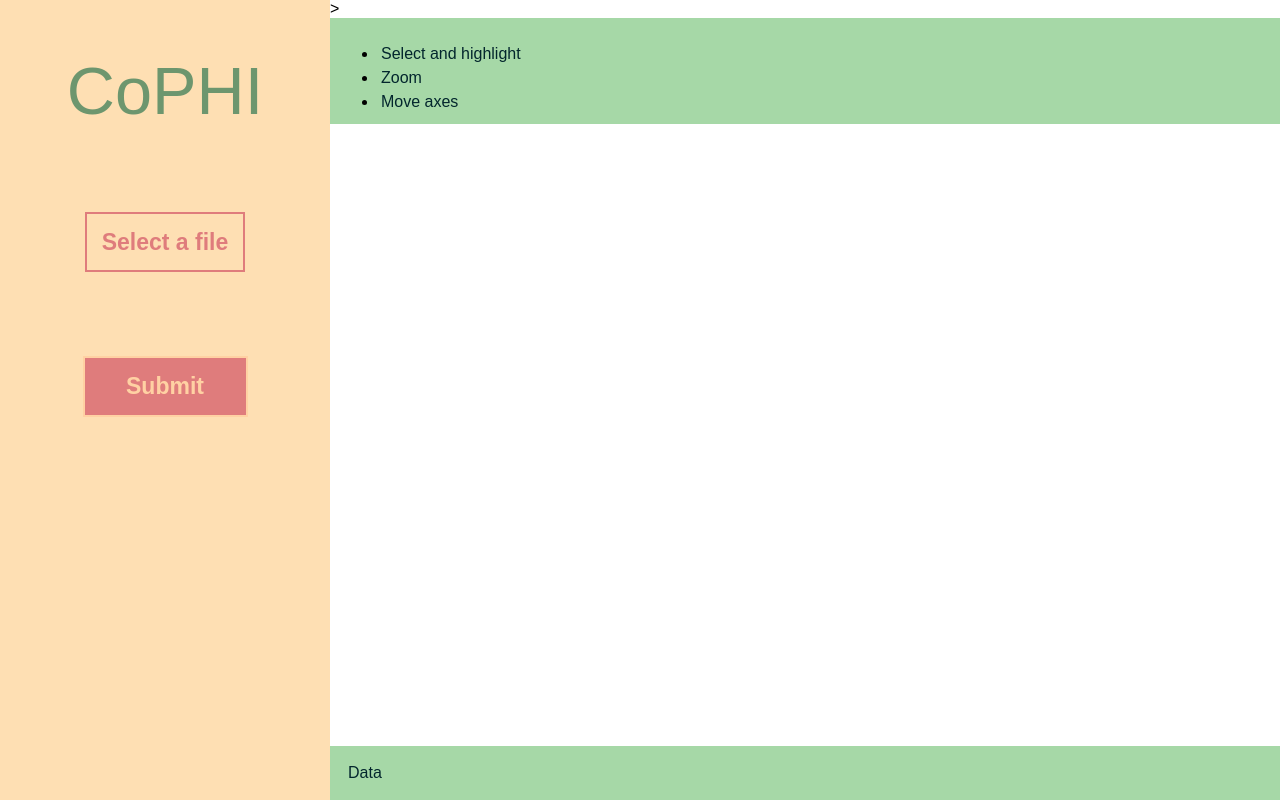
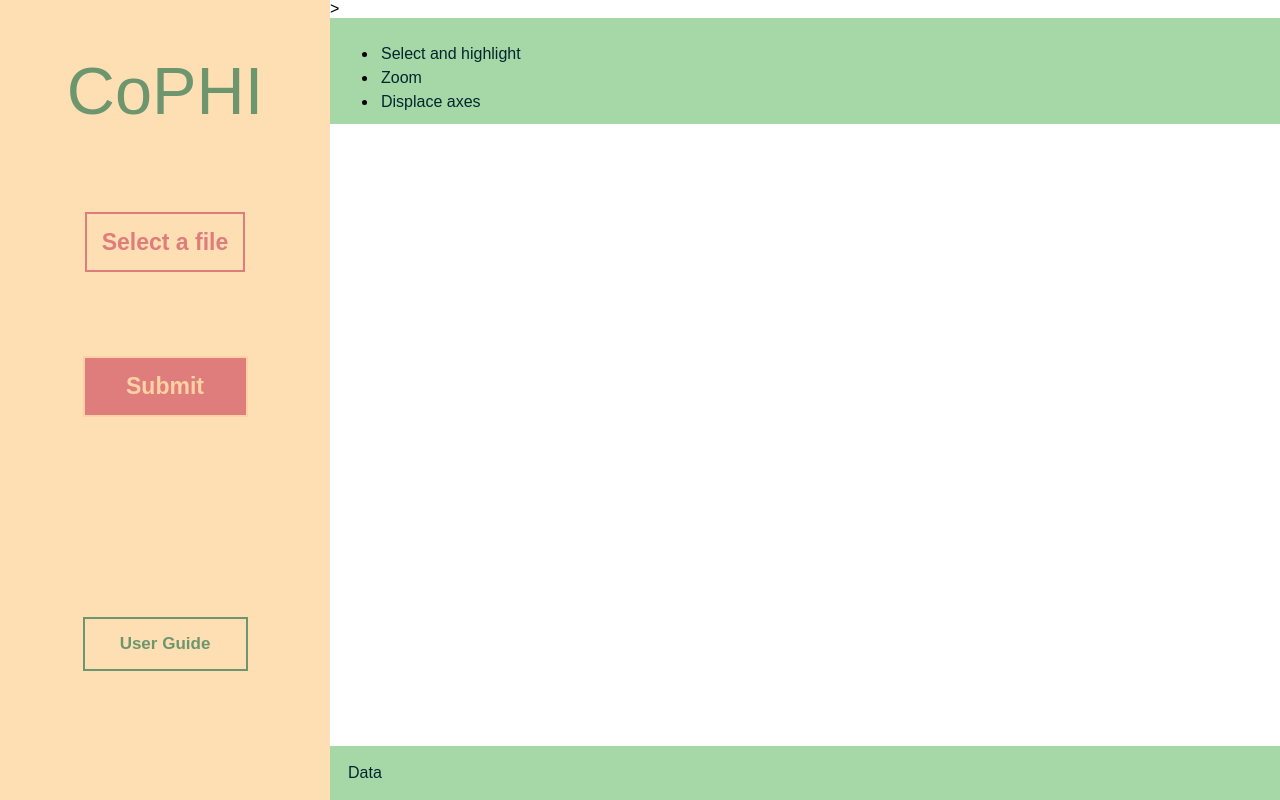
Before and after one commit to AlexisHBioinfo/Migration_CoPHI, a plain HTML site: page CoPHI.html in a window 1280 px wide. Shown: the top 800 px of the page. Drawn offline with nearby package versions, Linux system fonts and the light colour scheme.

Commit message:
Boutton Guide

```diff
--- a/CoPHI.html
+++ b/CoPHI.html
@@ -15,6 +15,9 @@
       <label for="file" class="input-file-trigger" tabindex="0">Select a file</label>
     </div>
     <button id="submit" type="submit">Submit</button>
+    <div>
+      <input id="User_guide" type="button" value="User Guide" onclick="self.location.href='../index.html'">
+    </div>
   </div>
   <nav id="toolBar">
     <ul class="left-tools">
@@ -25,7 +28,7 @@
             <a class="zoom" data-content="delete">Zoom</a>
         </li>
         <li id="move" data-tooltip="Move axis (M)">
-          <a class="axis" data-content="move">Move axes</a>
+          <a class="axis" data-content="move">Displace axes</a>
         </li>
     </ul>
   </nav>
--- a/style.css
+++ b/style.css
@@ -86,6 +86,19 @@
   top:3px;
 }
 
+#User_guide {
+  position: relative;
+  margin-top: 200px;
+  font-family:Arial;
+  font-size:17px;
+  color: #6d966e;
+  background-color:#fedfb3;
+  border: 2px solid currentColor;
+  padding:15px;
+  font-weight: 700;
+  cursor:pointer;
+  min-width: 165px;
+}
 
 #toolBar{
   overflow-x: visible;
```
